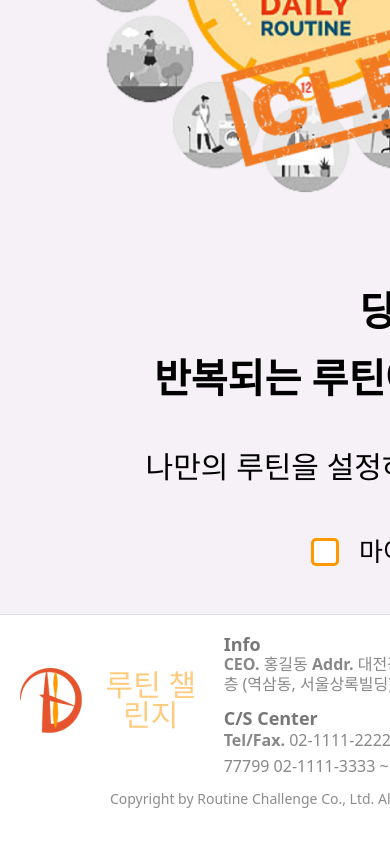
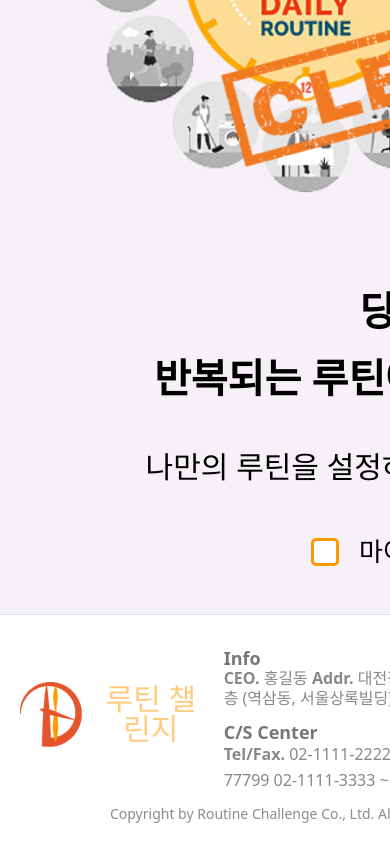
Before and after one commit to reading-challenge/reading-challenge_front, a Vue app: page /home in a window 390 px wide. Shown: the part 3043-3887 px from the top of the page. Before the commit the page ends 3858 px from the top, so only its background shows below. Built offline with nearby package versions, Linux system fonts and the light colour scheme.

Commit message:
Lasyout 하단 태그 el-footer로 변경

```diff
--- a/src/assets/main.css
+++ b/src/assets/main.css
@@ -35,6 +35,17 @@ body {
     /*z-index: 10;*/
     /*background-color: #ffffff;*/
     /*border-bottom: 1px solid #dcdfe6 !important;*/
+}
+
+.el-footer {
+    background-color: #fff;
+    display: flex;
+    width: 100%;
+    min-width: 611px;
+    justify-content: center;
+    align-items: center;
+    padding: 20px !important;
+    height: fit-content !important;
 }
 
 .el-col.challenge-col {
--- a/src/layouts/ChallengeLayout.vue
+++ b/src/layouts/ChallengeLayout.vue
@@ -32,9 +32,9 @@ onMounted(() => {
 
       <el-divider />
 
-      <div class="div-34">
+      <el-footer>
         <FooterComponent></FooterComponent>
-      </div>
+      </el-footer>
 
       <el-backtop />
     </el-main>
@@ -43,22 +43,4 @@ onMounted(() => {
 
 <style></style>
 
-<style scoped>
-.div-34 {
-  background-color: #fff;
-  display: flex;
-  width: 100%;
-  min-width: 611px;
-  justify-content: center;
-  align-items: center;
-  padding: 20px;
-  height: 200px;
-}
-
-@media (max-width: 991px) {
-  .div-34 {
-    max-width: 100%;
-    padding: 20px;
-  }
-}
-</style>
+<style scoped></style>
```
